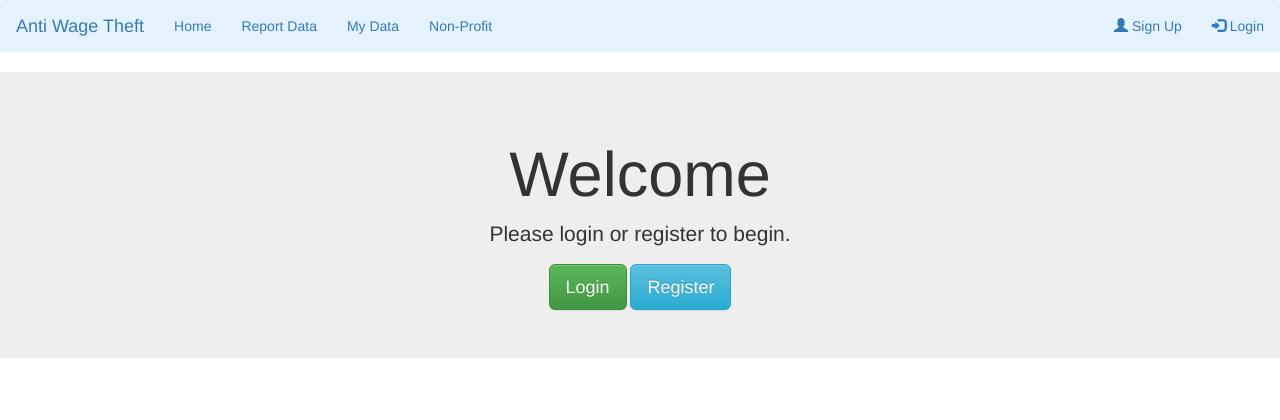
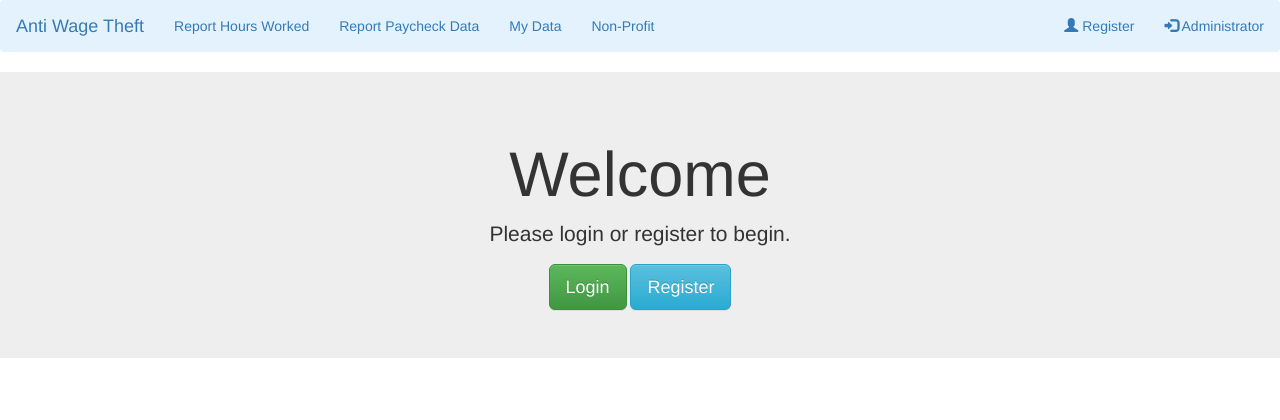
Before and after one commit to InformaticsProjectSpring2016/project, a PHP site: page /index.php in a window 1280 px wide. Shown: the top 420 px of the page. Run offline with PHP 8.4, Linux system fonts and the light colour scheme; some libraries are stand-ins or nearby versions.

Commit message:
Update header.php

```diff
--- a/header.php
+++ b/header.php
@@ -29,17 +29,17 @@ include_once("UTILITIES/config.php");
 	<nav class="navbar navbar-light" style="background-color: #e3f2fd">
 	  <div class="container-fluid">
 		<div class="navbar-header">
-		  <a class="navbar-brand" href="#">Anti Wage Theft</a>
+		  <a class="navbar-brand" href="index.php">Anti Wage Theft</a>
 		</div>
 		<ul class="nav navbar-nav">
-		  <li class="active"><a href="#">Home</a></li>
-		  <li><a href="#">Report Data</a></li>
+		  <li><a href="enterhoursdata.php">Report Hours Worked</a></li>
+		  <li><a href="enterpaycheckdata.php">Report Paycheck Data</a></li>
 		  <li><a href="#">My Data</a></li>
 		  <li><a href="#">Non-Profit</a></li>
 		</ul>
 		<ul class="nav navbar-nav navbar-right">
-		  <li><a href="#"><span class="glyphicon glyphicon-user"></span> Sign Up</a></li>
-		  <li><a href="#"><span class="glyphicon glyphicon-log-in"></span> Login</a></li>
+		  <li><a href="register.php"><span class="glyphicon glyphicon-user"></span> Register</a></li>
+		  <li><a href="admindash.php"><span class="glyphicon glyphicon-log-in"></span> Administrator</a></li>
 		</ul>
 	  </div>
 	</nav>
```
